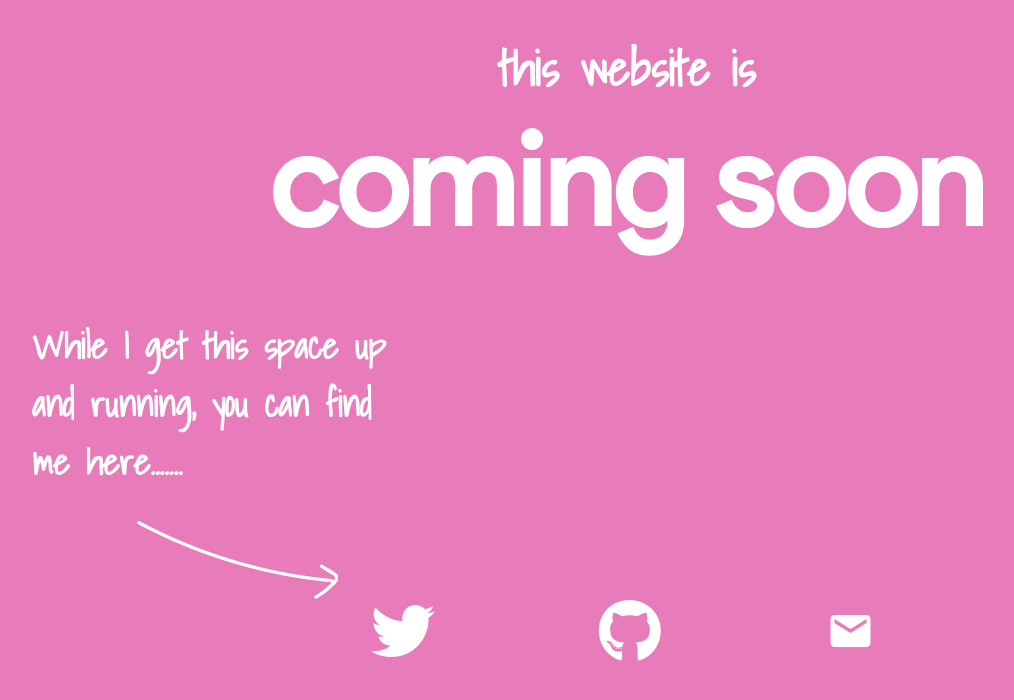
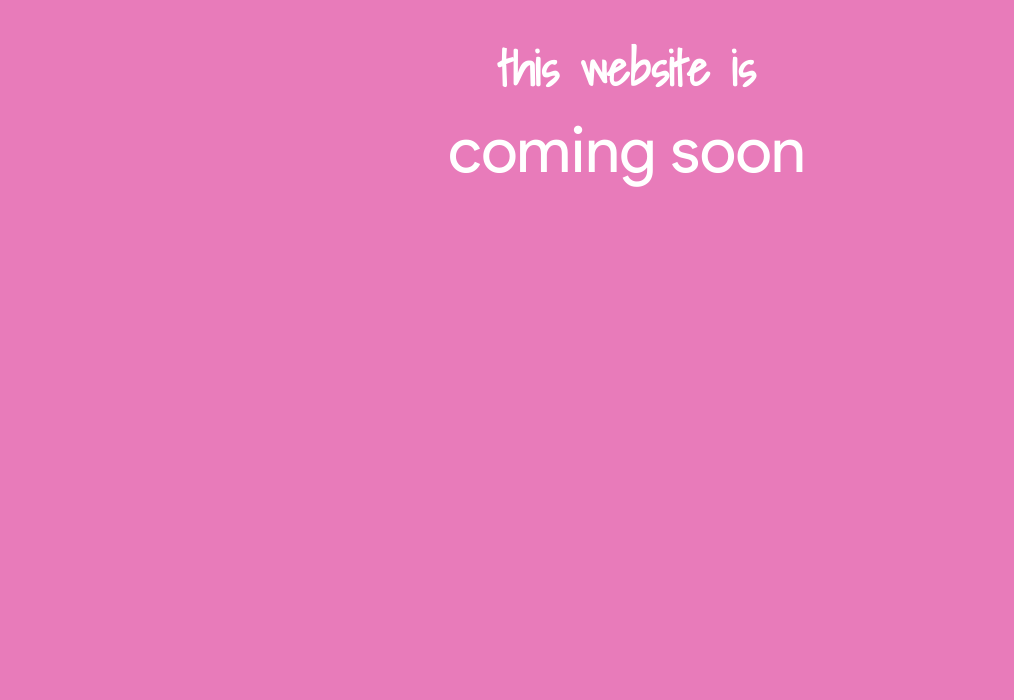
Before and after one commit to rimildeyjsr/Project-Portfolio, a plain HTML site: page index.html in a window 1280 px wide. Shown: the whole page, without its empty margins (13-1027 px from the left). Drawn offline with Linux system fonts and the light colour scheme.

Commit message:
two animations working

```diff
--- a/css/style.css
+++ b/css/style.css
@@ -94,6 +94,7 @@ h2 {
     color: white;
 }
 .main-heading {
+    visibility: hidden;
     font-size: 4em;
     text-align: center;
     margin: 0 auto;
@@ -101,12 +102,14 @@ h2 {
 }
 
 .content {
+    visibility: hidden;
     font-size: 1.5em;
     margin: 45px auto 5px 45px;
     color:white;
 }
 
 .arrow {
+    visibility: hidden;
     display: block;
     margin-left: 150px;
     margin-top: 30px;
@@ -115,6 +118,7 @@ h2 {
     margin-left: 30%;
 }
 .icon {
+    visibility: hidden;
     display: inline-block;
     width:20%;
     margin-right: 5%;
--- a/index.html
+++ b/index.html
@@ -33,7 +33,7 @@
     </div>
 
       <div class="main-heading my-font">
-         <h1 id="main-heading">coming soon</h1>
+         <span id="main-heading"></span>
       </div>
 
       <div class="content shadow-font">
@@ -51,10 +51,20 @@
   </div>
   <script src="js/jquery-3.0.0.min.js"></script>
   <script src="js/jquery-ui.min.js"></script>
+  <script src="typed.js-master/js/typed.js"></script>
   <script src="https://use.fontawesome.com/83638a08d2.js"></script>
   <script>
       $(document).ready(function(){
           $("#heading").addClass("animated slideInUp").css("visibility","visible");
+          $("#main-heading").delay(2000).css("visibility","visible").typed({
+              strings:["^1000coming soon"],
+              typeSpeed: 200,
+              showCursor: false,
+              loop: false,
+          });
+
+
+
       });
   </script>
 </body>
```
